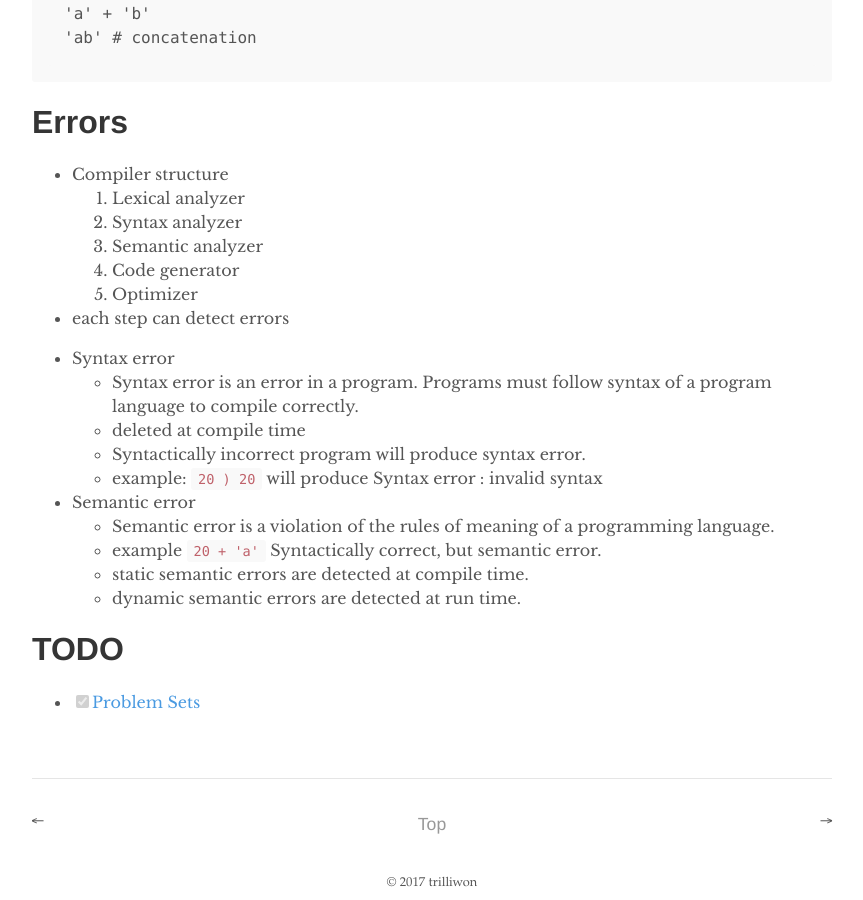
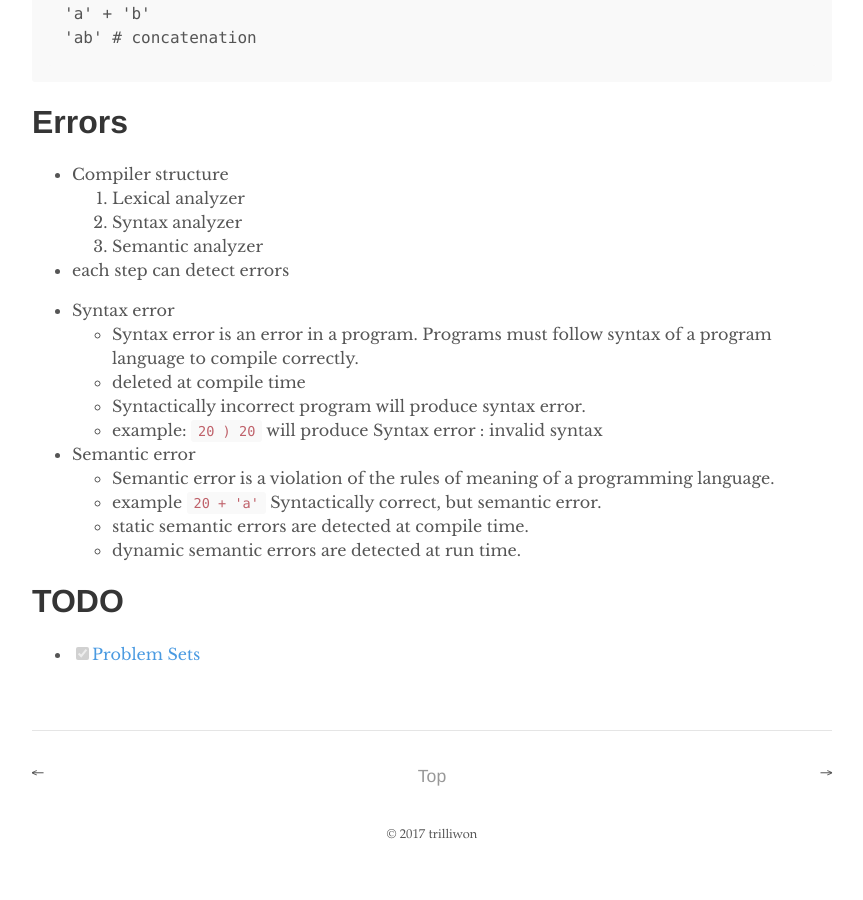
Before and after one commit to trilliwon/ABL, a Jekyll site: the page built from _posts/2017-11-14-mit-6.00cs.md, in a window 1280 px wide and 900 px high, scrolled down 2481 px. Shown: the whole window, without its empty margins (208-1071 px from the left). Built offline with Jekyll 4.4.1, drawn with Linux system fonts in a browser that asks for light colours; after the commit the page ends 3359 px from its top, so only the background shows below that.

Commit message:
Fri Dec  8 12:35:34 KST 2017

```diff
--- a/_posts/2017-11-14-mit-6.00cs.md
+++ b/_posts/2017-11-14-mit-6.00cs.md
@@ -79,8 +79,6 @@ permalink: /mit600cs_unit1_02/
     1. Lexical analyzer
     2. Syntax analyzer
     3. Semantic analyzer
-    4. Code generator
-    5. Optimizer
 - each step can detect errors
 
 - Syntax error
```
